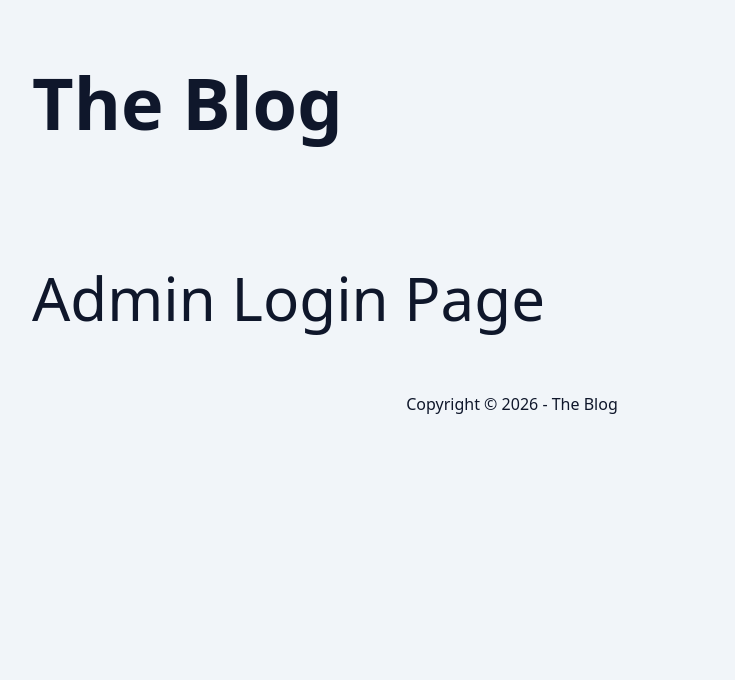
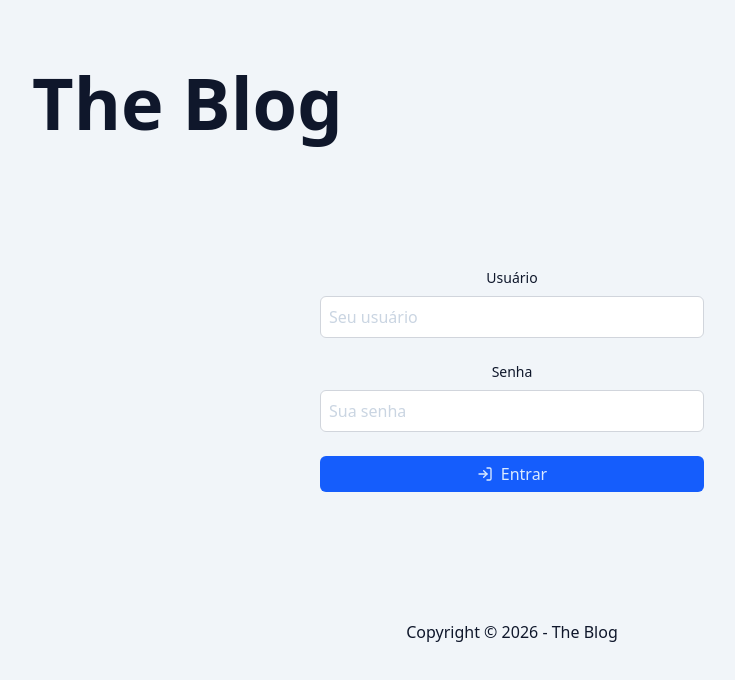
Before and after one commit to Wesley-Breno/blog-with-react, a Next.js app: page /admin/login in a window 1280 px wide. Shown: the top 680 px of the page, without its empty margins (128-863 px from the left). Built offline with nearby package versions, Linux system fonts and the light colour scheme.

Commit message:
class 204

```diff
--- /dev/null
+++ b/app/actions/login/login-action.ts
@@ -0,0 +1,13 @@
+'use server';
+
+type LoginActionState = {
+  username: string;
+  error: string;
+};
+
+export async function loginAction(state: LoginActionState, formData: FormData) {
+  return {
+    username: '',
+    error: 'Teste de erro',
+  };
+}
--- /dev/null
+++ b/app/actions/login/logout-action.ts
@@ -0,0 +1,4 @@
+'use server';
+
+export async function logoutAction() {
+}
--- a/app/admin/login/page.tsx
+++ b/app/admin/login/page.tsx
@@ -1,5 +1,7 @@
-export const dymic = 'force-dynamic';
+import { LoginForm } from "@/app/components/admin/LoginForm";
+
+export const dynamic = 'force-dynamic';
 
 export default async function AdminLoginPage() {
-    return <div className="py-16 text-6xl">Admin Login Page</div>;
+  return <LoginForm />;
 }
--- /dev/null
+++ b/app/components/admin/LoginForm/index.tsx
@@ -0,0 +1,59 @@
+'use client';
+
+import { loginAction } from '@/app/actions/login/login-action';
+import { InputText } from '@/app/components/InputText';
+import clsx from 'clsx';
+import { LogInIcon } from 'lucide-react';
+import { useActionState, useEffect } from 'react';
+import { toast } from 'react-toastify';
+import { Button } from '../../button';
+
+export function LoginForm() {
+  const initialState = {
+    username: '',
+    error: '',
+  };
+  const [state, action, isPending] = useActionState(loginAction, initialState);
+
+  useEffect(() => {
+    if (state.error) {
+      toast.dismiss();
+      toast.error(state.error);
+    }
+  }, [state]);
+
+  return (
+    <div
+      className={clsx(
+        'flex items-center justify-center',
+        'text-center max-w-sm mt-16 mb-32 mx-auto',
+      )}
+    >
+      <form action={action} className='flex-1 flex flex-col gap-6'>
+        <InputText
+          type='text'
+          name='username'
+          labelText='Usuário'
+          placeholder='Seu usuário'
+          disabled={isPending}
+          defaultValue={state.username}
+        />
+
+        <InputText
+          type='password'
+          name='password'
+          labelText='Senha'
+          placeholder='Sua senha'
+          disabled={isPending}
+        />
+
+        <Button disabled={isPending} type='submit' className='mt-4'>
+          <LogInIcon />
+          Entrar
+        </Button>
+
+        {!!state.error && <p className='text-red-600'>{state.error}</p>}
+      </form>
+    </div>
+  );
+}
```
